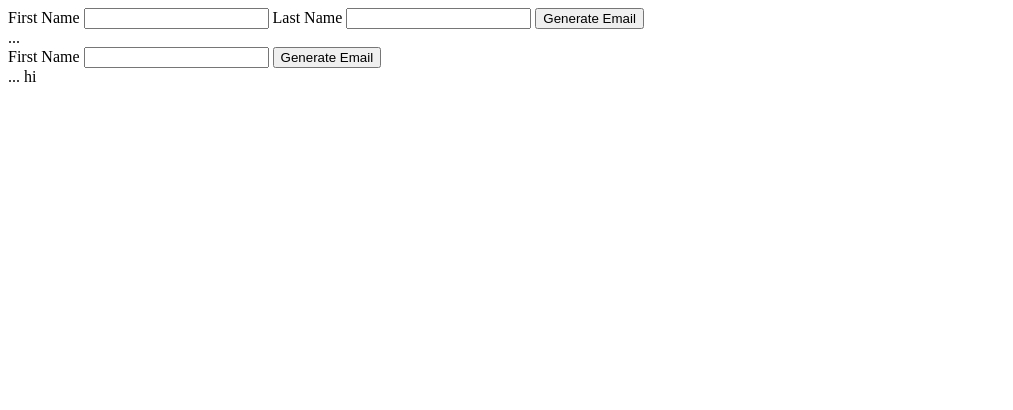
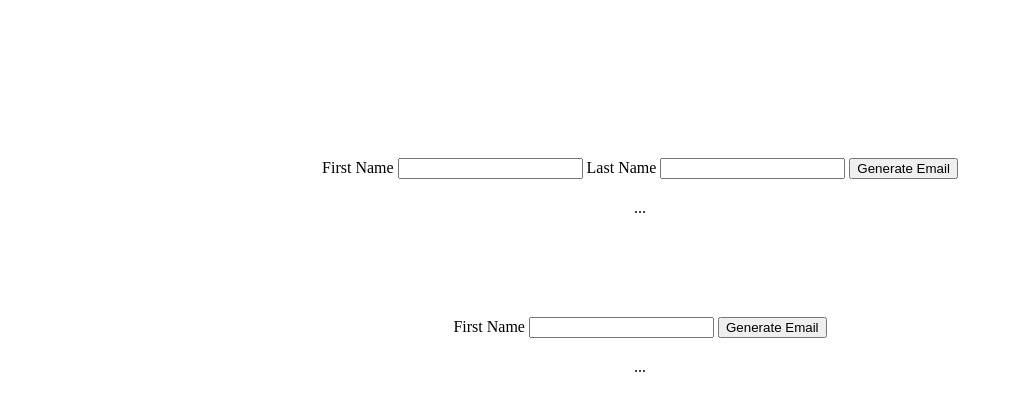
Before and after one commit to ma-mani/emailGenerator, a plain HTML site: page index.html in a window 1280 px wide. Shown: the whole page, without its empty margins (0-1013 px from the left). Drawn offline with Linux system fonts and the light colour scheme.

Commit message:
added style file

```diff
--- a/index.html
+++ b/index.html
@@ -4,8 +4,8 @@
         <meta charset="UTF-8" />
         <meta name="viewport" content="width=device-width, initial-scale=1.0" />
         <title>Email</title>
-        <link rel="stylesheet" href="./src/css/styles.css" />
-        <script src="./src/js/script.js" defer></script>
+        <link rel="stylesheet" href="./src/styles.css" />
+        <script src="./src/script.js" defer></script>
     </head>
     <body>
         <div>
@@ -26,8 +26,6 @@
                 <button>Generate Email</button>
             </form>
             <span data-js="generated-Object2">...</span>
-            <span>hi</span>
-
         </div>
     </body>
 </html>
--- /dev/null
+++ b/src/styles.css
@@ -0,0 +1,22 @@
+* {
+    box-sizing: border-box;
+}
+
+body {
+    display: flex;
+    justify-content: center;
+    flex-direction: column;
+    align-items: center;
+    padding: 150px;
+}
+
+body div {
+    display: flex;
+    flex-direction: column;
+    justify-content: center;
+    align-items: center;
+    margin-bottom: 100px;
+}
+body div span {
+    margin-top: 20px;
+}
```
